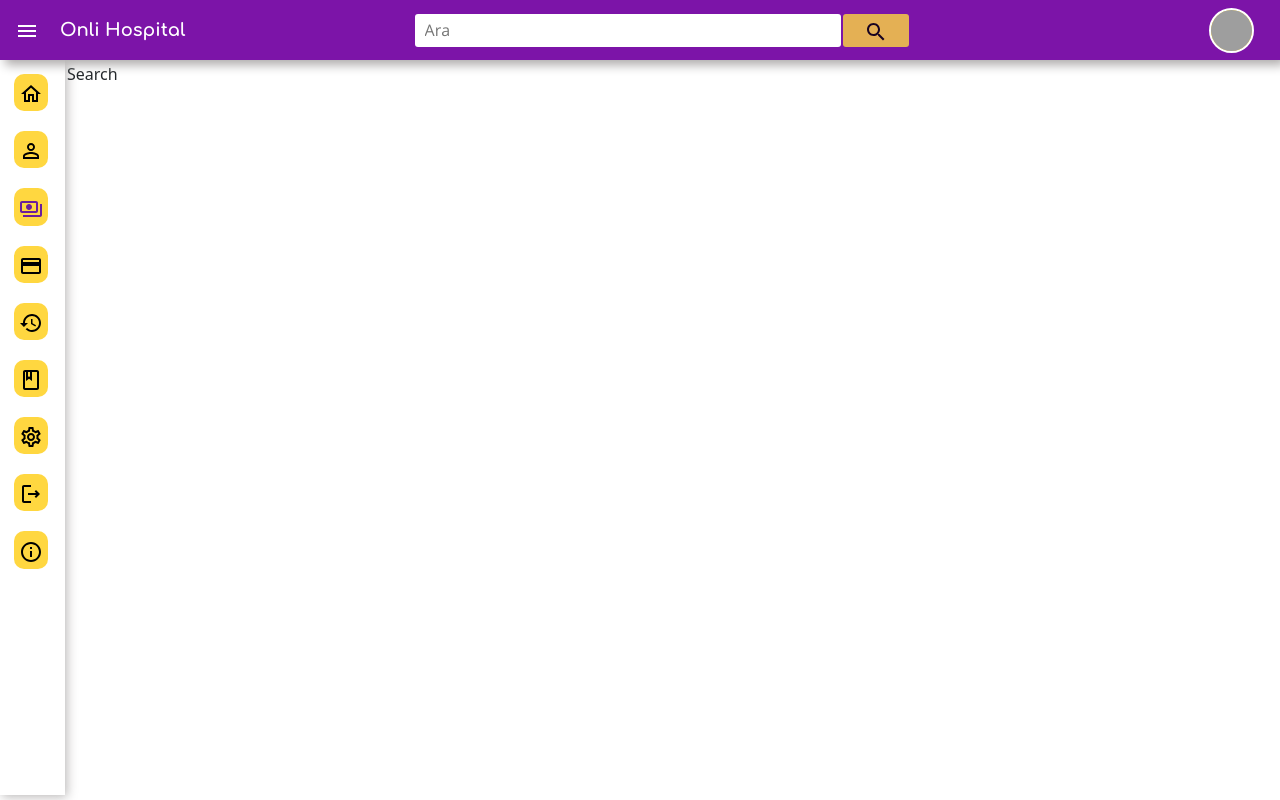
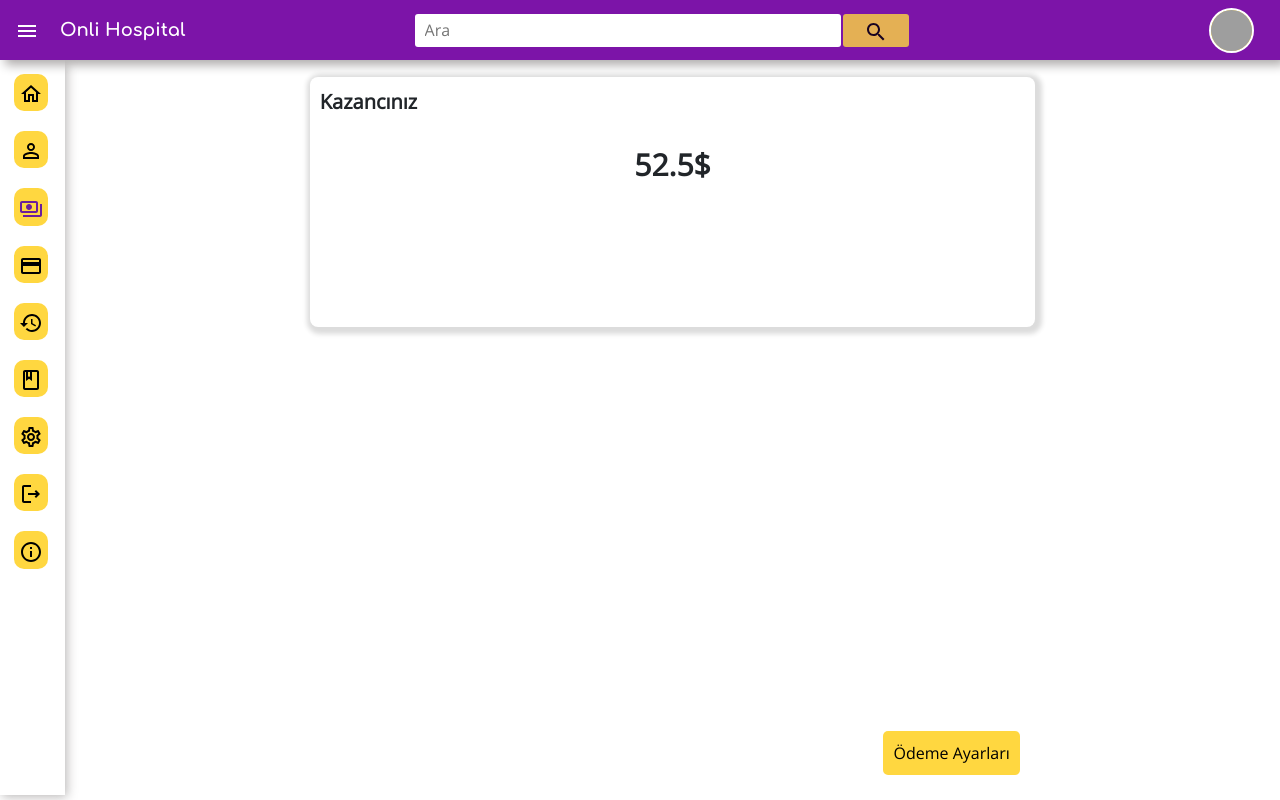
Before and after one commit to mehmetkekec58/onli-hospital-react, a React (Create React App) app: page /payments in a window 1280 px wide. Built offline with nearby package versions, Linux system fonts and the light colour scheme; grey boxes are pictures that could not be loaded; a web font is replaced by a local one.

Commit message:
updated purse route fro main

```diff
--- a/src/pages/main/Main.tsx
+++ b/src/pages/main/Main.tsx
@@ -8,6 +8,7 @@ import Profile from '../profile/Profile';
 import "./Main.css";
 import Login from '../login/Login';
 import Register from '../register/Register';
+import Payment from '../payment/Payment';
 
 const Main = () => {
   const [openDrawer, setOpenDrawer] = useState<boolean>(false);
@@ -25,7 +26,7 @@ const Main = () => {
             <Route path='/register' element={<Register />} />
             <Route path='/category/:id' element={<Search />} />
             <Route path='/video/:id' element={<Search />} />
-            <Route path='/purse' element={<Search />} />
+            <Route path='/payments' element={<Payment />} />
             <Route path='/buycredit' element={<Search />} />
             <Route path='/history' element={<Search />} />
             <Route path='/readinglist' element={<Search />} />
```
